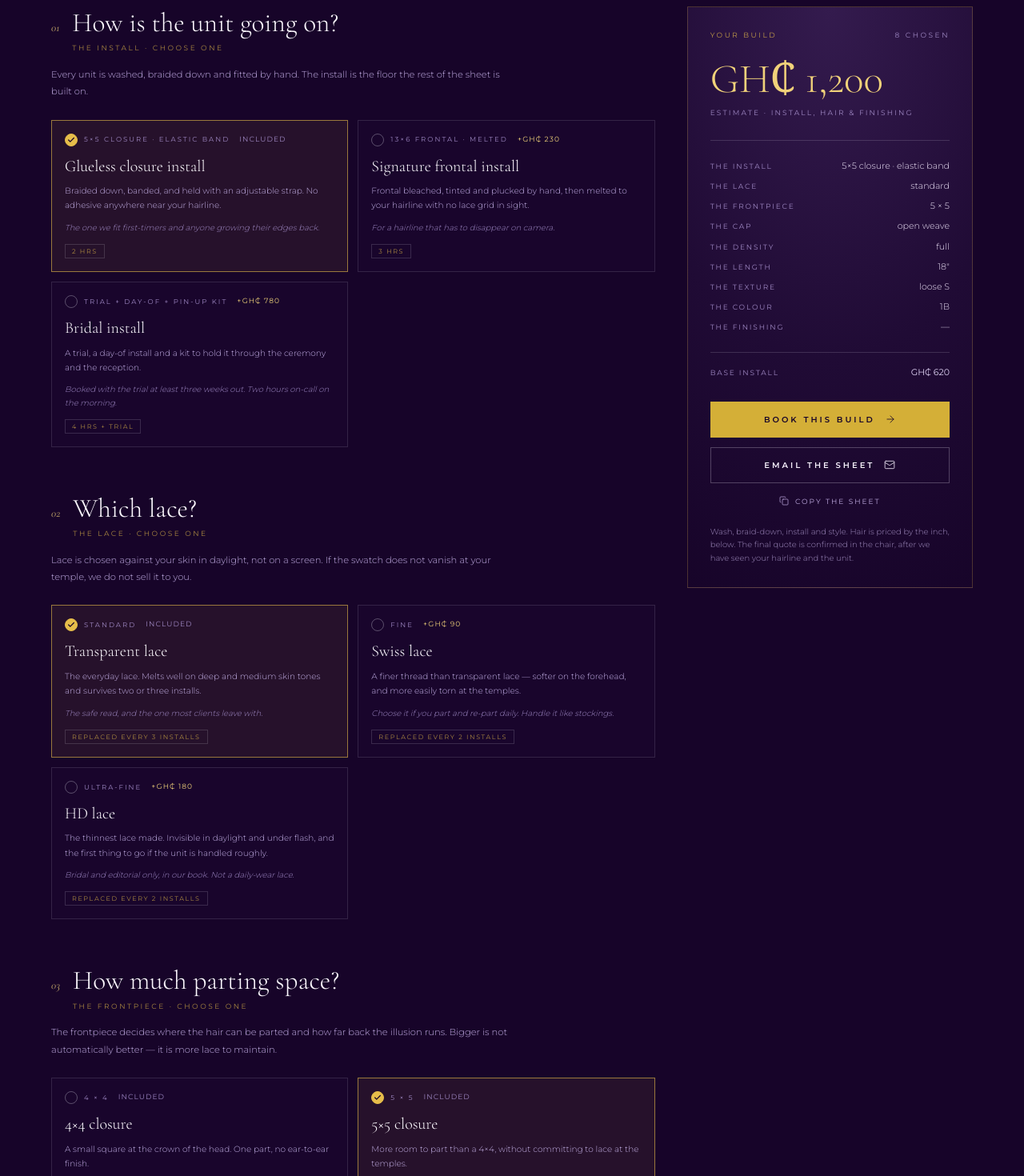
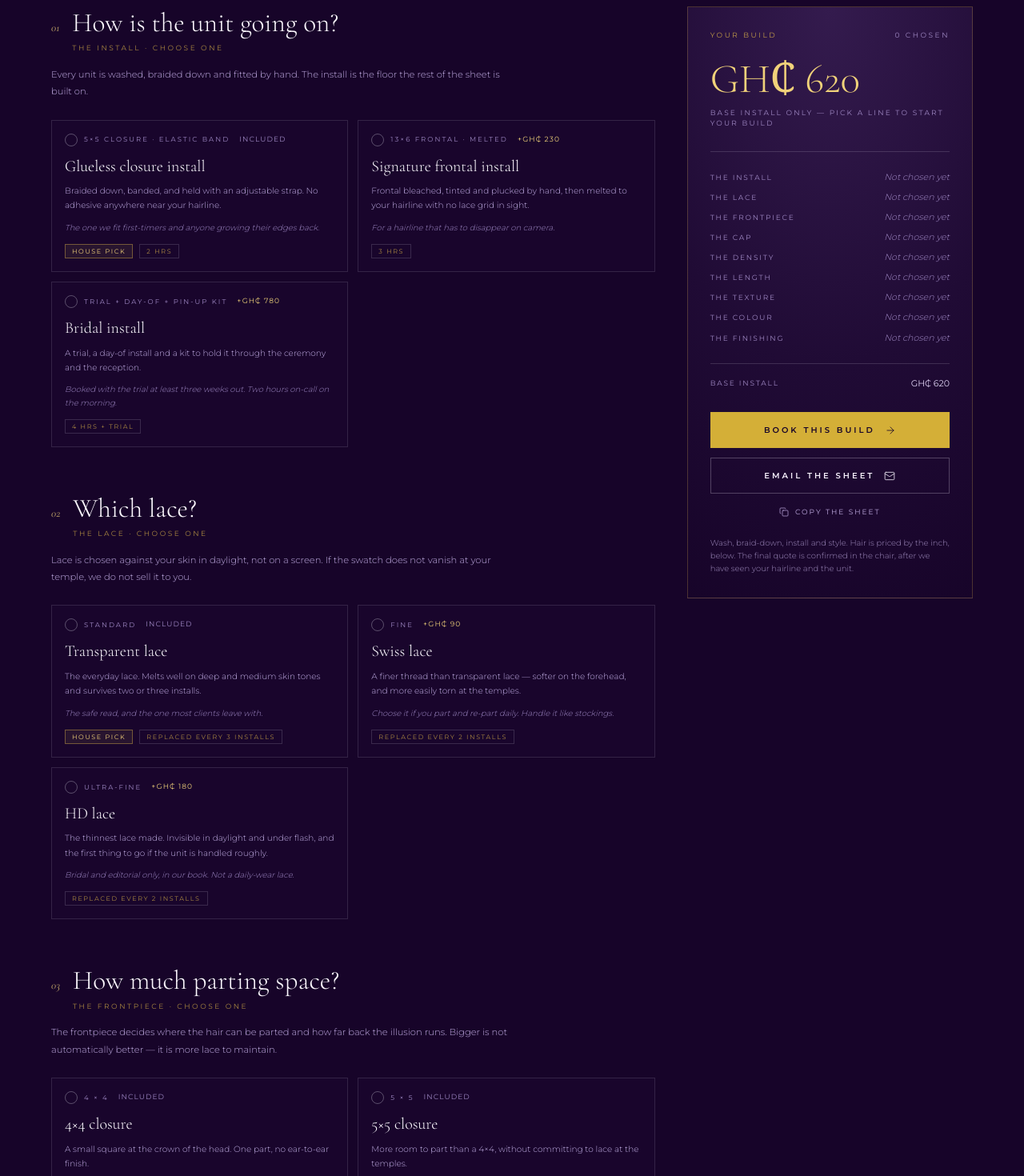
Before and after one commit to Kaly06/anna-s-beautistry-new, a React (Vite) app: page /services/wigs/options in a window 1280 px wide. Shown: the part 780-2250 px from the top of the page at 80% size. Built offline with nearby package versions, Linux system fonts and the light colour scheme; no server answers.

Commit message:
Open wigs options sheet blank and price only chosen lines
Co-authored-by: arena-agent <297053741+arena-agent@users.noreply.github.com>

```diff
--- a/src/pages/WigsOptionsPage.tsx
+++ b/src/pages/WigsOptionsPage.tsx
@@ -16,8 +16,13 @@ import Magnetic from '../components/ui/Magnetic';
 
 type Selection = Record<string, string[]>;
 
-/** Every group starts on the house recommendation. */
-const INITIAL: Selection = Object.fromEntries(
+/** The sheet opens blank — the estimate counts only what the client picks. */
+const EMPTY_SELECTION: Selection = Object.fromEntries(
+  WIG_GROUPS.map((group) => [group.id, []])
+);
+
+/** One-tap shortcut: the combination the house reaches for first. */
+const HOUSE_BUILD: Selection = Object.fromEntries(
   WIG_GROUPS.map((group) => [
     group.id,
     group.options.filter((option) => option.recommended).map((option) => option.id),
@@ -27,7 +32,7 @@ const INITIAL: Selection = Object.fromEntries(
 const room = rooms.wigs;
 
 export default function WigsOptionsPage() {
-  const [selection, setSelection] = useState<Selection>(INITIAL);
+  const [selection, setSelection] = useState<Selection>(EMPTY_SELECTION);
   const [copied, setCopied] = useState(false);
 
   const toggle = (group: WigOptionGroup, optionId: string) => {
@@ -41,7 +46,9 @@ export default function WigsOptionsPage() {
             : [...chosen, optionId],
         };
       }
-      return { ...current, [group.id]: [optionId] };
+      // Single-choice lines toggle too — tapping the active card clears it,
+      // so a line can go back to "not chosen yet".
+      return { ...current, [group.id]: chosen.includes(optionId) ? [] : [optionId] };
     });
   };
 
@@ -64,6 +71,8 @@ export default function WigsOptionsPage() {
     [build]
   );
 
+  const chosenCount = build.reduce((count, row) => count + row.chosen.length, 0);
+
   /** The sheet as plain text — for the clipboard, an email, or WhatsApp. */
   const sheetText = useMemo(() => {
     const lines = build
@@ -72,6 +81,9 @@ export default function WigsOptionsPage() {
         (row) =>
           `${row.group.name} — ${row.chosen.map((option) => `${option.name} (${option.spec})`).join(', ')}`
       );
+    if (lines.length === 0) {
+      lines.push('No lines chosen yet — happy to decide together in the consultation.');
+    }
     return [`Wig build — ${formatPrice(total)}`, '', ...lines, '', WIG_BASE.note].join('\n');
   }, [build, total]);
 
@@ -209,7 +221,7 @@ export default function WigsOptionsPage() {
                       Your build
                     </p>
                     <span className="font-sans text-[9px] uppercase tracking-[0.28em] text-ivory-500">
-                      {build.reduce((count, row) => count + row.chosen.length, 0)} chosen
+                      {chosenCount} chosen
                     </span>
                   </div>
 
@@ -217,7 +229,9 @@ export default function WigsOptionsPage() {
                     {formatPrice(total)}
                   </p>
                   <p className="mt-2 font-sans text-[9px] uppercase tracking-[0.24em] text-ivory-500">
-                    Estimate · install, hair &amp; finishing
+                    {chosenCount === 0
+                      ? 'Base install only — pick a line to start your build'
+                      : 'Estimate · install, hair & finishing'}
                   </p>
 
                   <dl className="mt-7 space-y-2.5 border-t border-ivory-100/15 pt-6">
@@ -226,10 +240,14 @@ export default function WigsOptionsPage() {
                         <dt className="font-sans text-[9px] uppercase tracking-[0.2em] text-ivory-500">
                           {row.group.name}
                         </dt>
-                        <dd className="text-right font-sans text-[11px] font-light leading-snug text-ivory-200">
+                        <dd
+                          className={`text-right font-sans text-[11px] font-light leading-snug ${
+                            row.chosen.length > 0 ? 'text-ivory-200' : 'italic text-ivory-500'
+                          }`}
+                        >
                           {row.chosen.length > 0
                             ? row.chosen.map((option) => option.spec).join(' · ')
-                            : '—'}
+                            : 'Not chosen yet'}
                         </dd>
                       </div>
                     ))}
@@ -370,9 +388,18 @@ export default function WigsOptionsPage() {
                               </span>
                             ) : null}
 
+                            {option.meta || option.recommended ? (
+                              <span className="mt-3 flex flex-wrap gap-2">
+                                {option.recommended ? (
+                                  <span className="inline-flex w-fit border border-gold-300/40 bg-gold-300/[0.08] px-2 py-0.5 font-sans text-[8px] uppercase tracking-[0.2em] text-gold-200">
+                                    House pick
+                                  </span>
+                                ) : null}
                                 {option.meta ? (
-                              <span className="mt-3 inline-flex w-fit border border-ivory-100/15 px-2 py-0.5 font-sans text-[8px] uppercase tracking-[0.2em] text-gold-300/70">
+                                  <span className="inline-flex w-fit border border-ivory-100/15 px-2 py-0.5 font-sans text-[8px] uppercase tracking-[0.2em] text-gold-300/70">
                                     {option.meta}
+                                  </span>
+                                ) : null}
                               </span>
                             ) : null}
                           </button>
@@ -385,16 +412,25 @@ export default function WigsOptionsPage() {
 
               <div className="flex flex-col items-start justify-between gap-5 border-t border-ivory-100/10 pt-8 sm:flex-row sm:items-center">
                 <p className="max-w-md font-sans text-[11px] font-light leading-relaxed text-ivory-400">
-                  Undecided on any line? Leave it on the house recommendation and we will take
-                  it through in the consultation.
+                  Undecided on any line? Leave it blank — the estimate only counts what you
+                  choose, and we can finish the sheet together in the consultation.
                 </p>
+                <div className="flex flex-wrap items-center gap-x-6 gap-y-3">
                   <button
                     type="button"
-                  onClick={() => setSelection(INITIAL)}
+                    onClick={() => setSelection(HOUSE_BUILD)}
                     className="link-underline shrink-0"
                   >
-                  Reset to the house build
+                    Use the house build
                   </button>
+                  <button
+                    type="button"
+                    onClick={() => setSelection(EMPTY_SELECTION)}
+                    className="link-underline shrink-0"
+                  >
+                    Clear all selections
+                  </button>
+                </div>
               </div>
             </div>
           </div>
```
Lines whose indentation alone changed are shown as unchanged.
